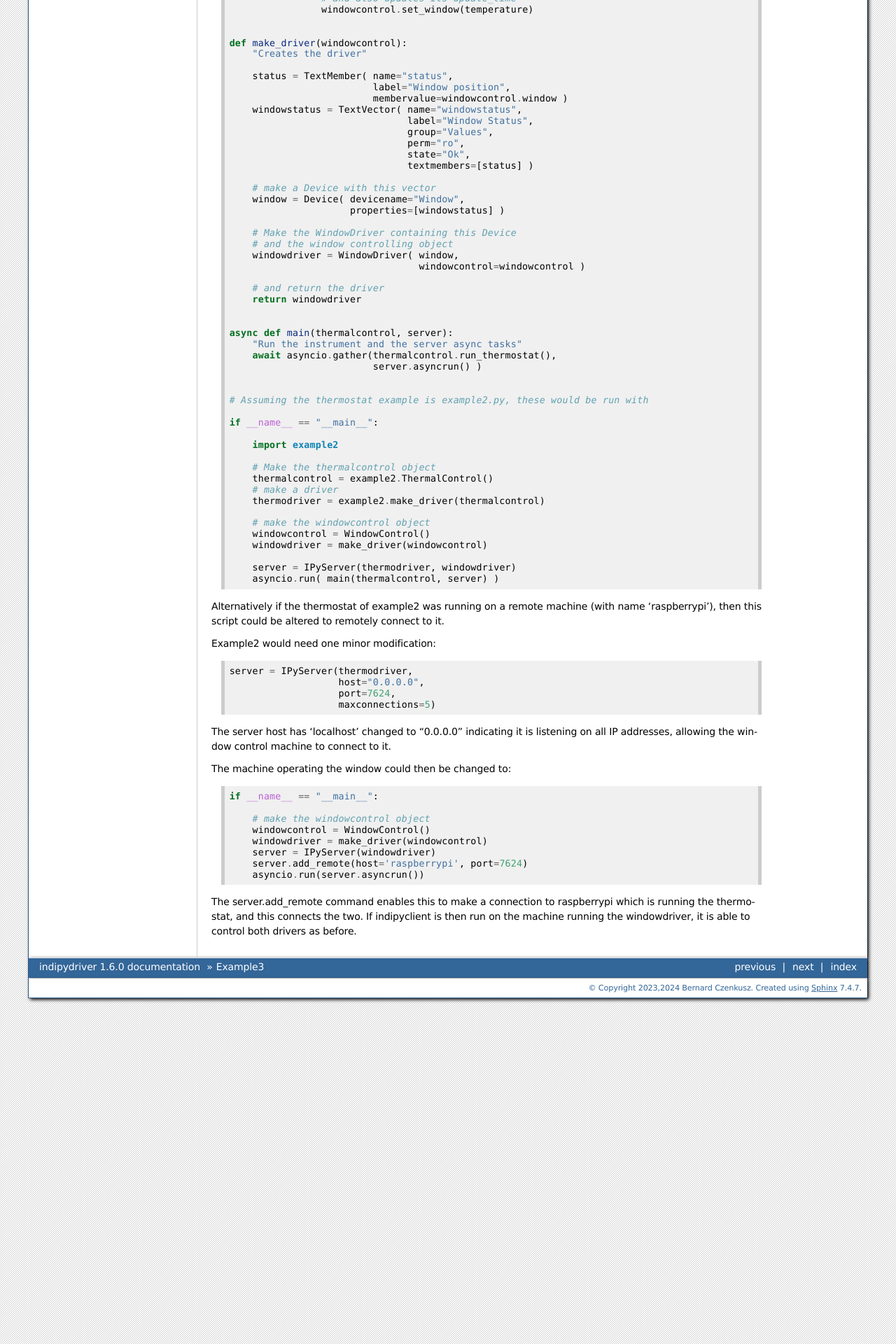
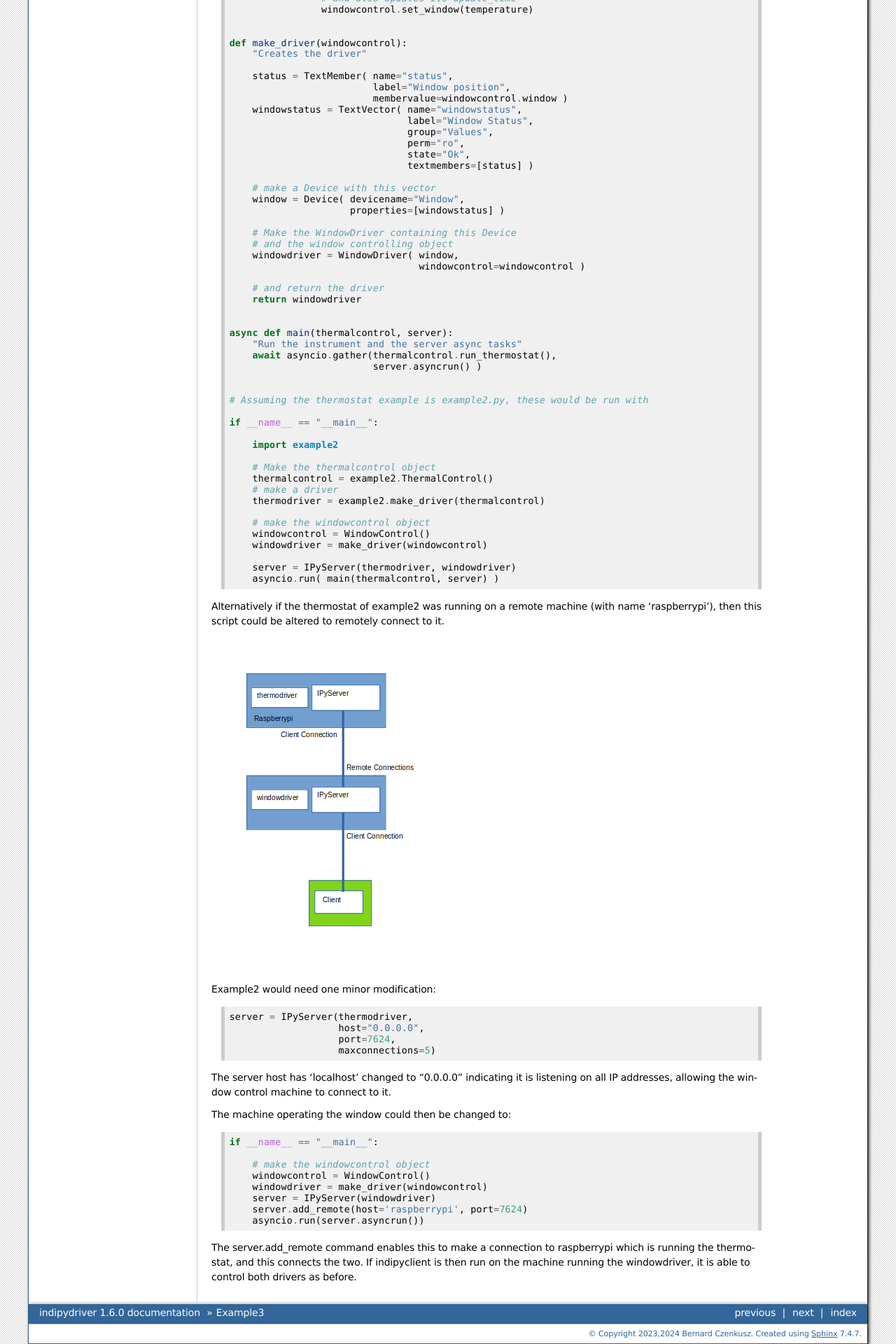
Before and after one commit to bernie-skipole/indipydriver, a Sphinx documentation site: the page built from docs/source/usage/example3.rst, in a window 1280 px wide. Shown: the part 1567-3487 px from the top of the page at 70% size. Built offline with Sphinx 7.4.7, drawn with Linux system fonts in a browser that asks for light colours.

Commit message:
Added snoopin diagram to example3

```diff
--- a/docs/source/usage/example3.rst
+++ b/docs/source/usage/example3.rst
@@ -148,6 +148,8 @@ This example simulates a driver which snoops on the thermostat of the previous e
 
 Alternatively if the thermostat of example2 was running on a remote machine (with name 'raspberrypi'), then this script could be altered to remotely connect to it.
 
+.. image:: ./images/rem3.png
+
 Example2 would need one minor modification::
 
         server = IPyServer(thermodriver,
```
Also changed, not shown: docs/source/usage/images/rem3.png (added).
